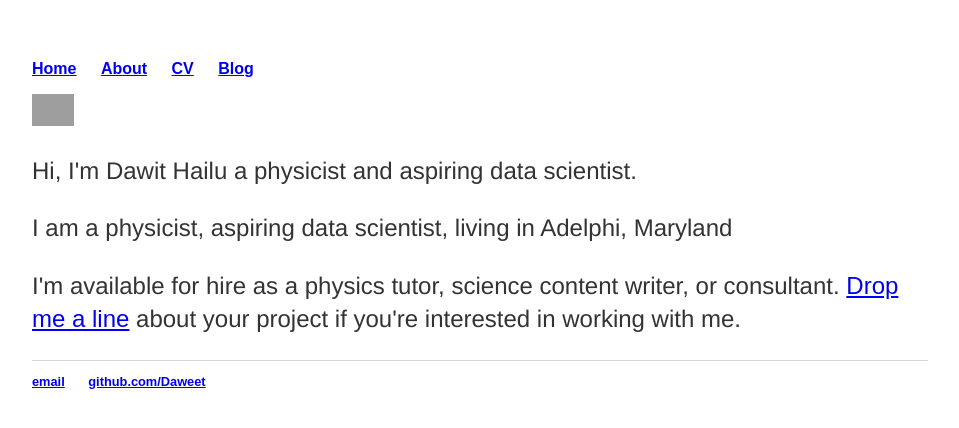
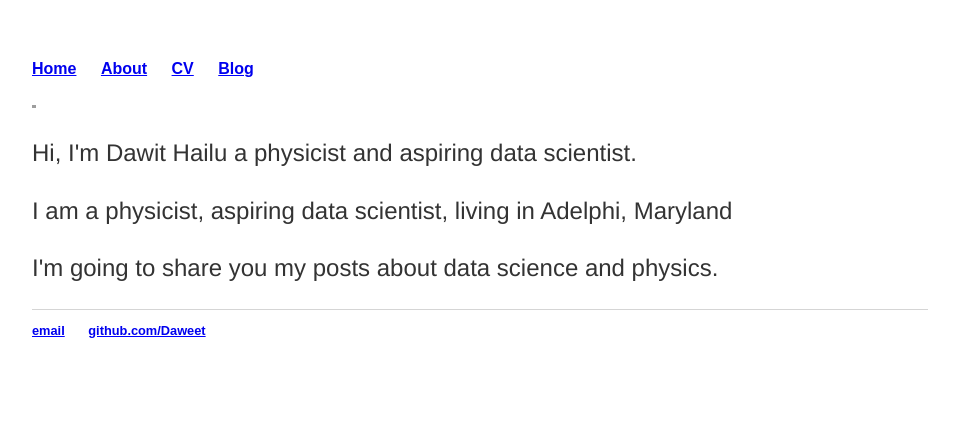
Before and after one commit to Daweet/Daweet.github.io, a Jekyll site: the page built from index.html, in a window 1280 px wide. Shown: the top 428 px of the page, without its empty margins (160-1119 px from the left). Built offline with Jekyll 4.4.1, drawn with Linux system fonts in a browser that asks for light colours.

Commit message:
Update index.html

```diff
--- a/index.html
+++ b/index.html
@@ -9,14 +9,14 @@ description: Dawit Hiluf Hailu.
 <!-- <div class="jumbotron"> -->
 <div class="row marketing">
 	<div class="col-sm-4">
-	<img  class="img-circle avatar" alt="Dawit Hailu" src="img/MePhoto.png height="42" width="42"">
+	<img  class="img-circle avatar" alt="Dawit Hailu" src="img/MePhoto.png height="4.2" width="4.2"">
 	</div>
 	<div itemscope itemtype="http://data-vocabulary.org/Person" class="col-sm-8">
 	<p class="lead">Hi, I'm <span itemprop="name">Dawit Hailu</span> a physicist and aspiring data scientist.</p>
 	<p>I am a <span itemprop="title">physicist</span>, <span itemprop="title">aspiring data scientist</span>, living in <span itemprop="address" itemscope
     itemtype="http://data-vocabulary.org/Address"> <span itemprop="locality">Adelphi</span>, <span itemprop="region">Maryland</span></p>
 
-	<p>I'm available for hire as a <span itemprop="title">physics tutor, science content writer, or consultant</span>. <a href="contact">Drop me a line</a> about your project if you're interested in working with me.</p>
+	<p>I'm going to share you my posts about data science and physics.</p>
 	</div>
 </div>
 <!-- </div> -->
```
